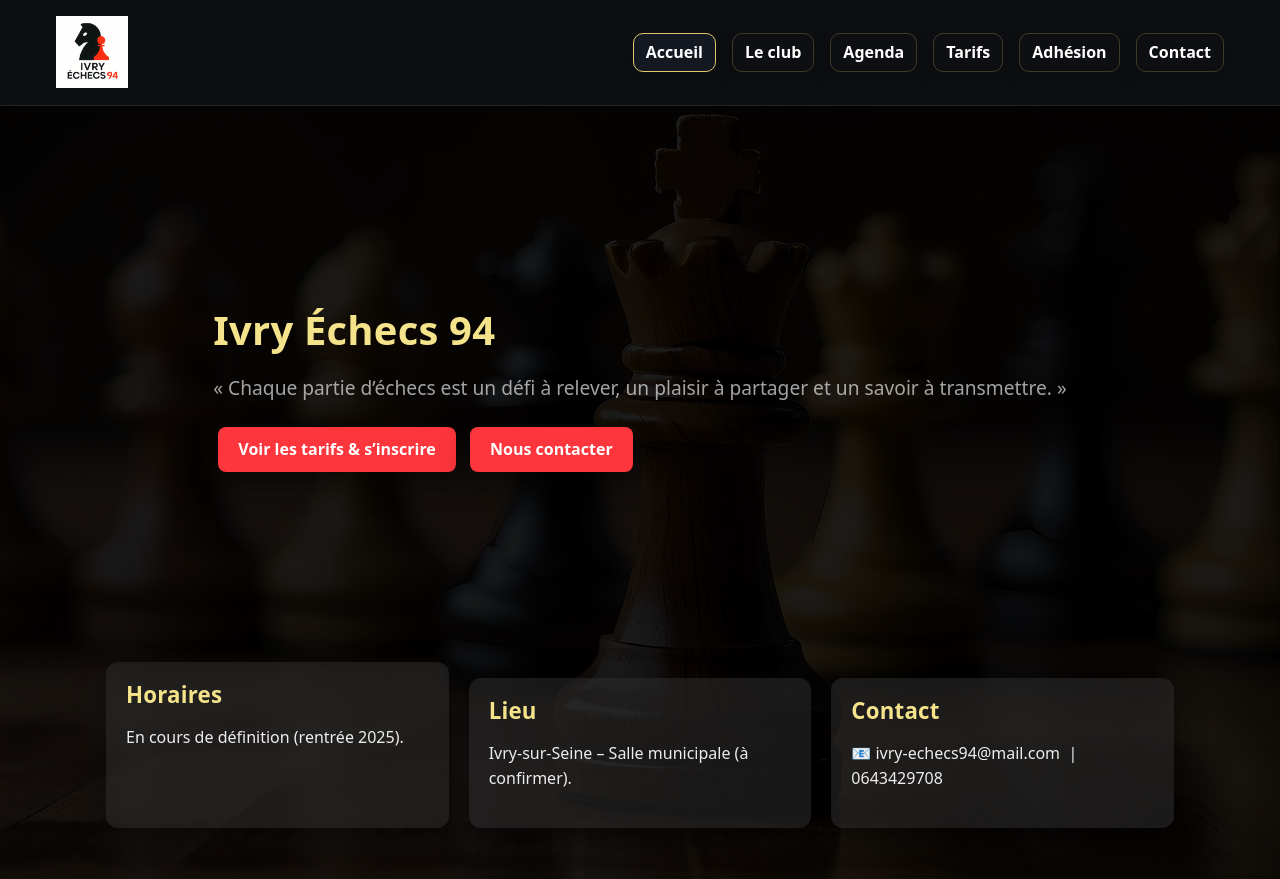
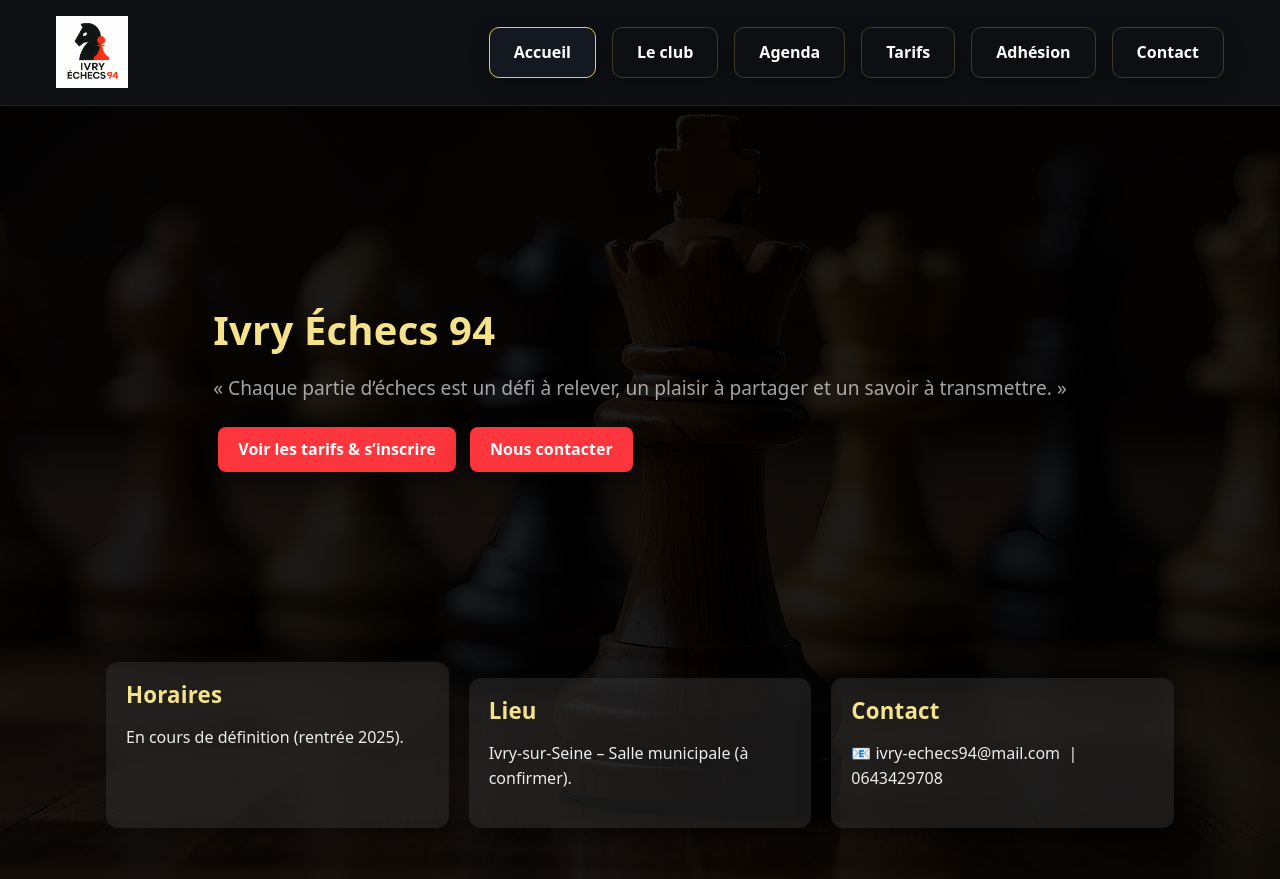
Before and after one commit to Nelwyn64/ivry-echecs-94, a Jekyll site: the page built from index.html, in a window 1280 px wide and 900 px high. Shown: the top 879 px of the window. Built offline with Jekyll 4.4.1, drawn with Linux system fonts in a browser that asks for light colours.

```diff
--- a/css/styles.css
+++ b/css/styles.css
@@ -161,7 +161,7 @@
   color: #fff;
   text-decoration: none;
   font-weight: 600;
-  padding: 6px 12px; /* réduit l’espace autour du texte du menu */
+  padding: 12px 24px; /* réduit l’espace autour du texte du menu */
 }
 .site-nav a:hover { color: #ffd86b; }
 
```
